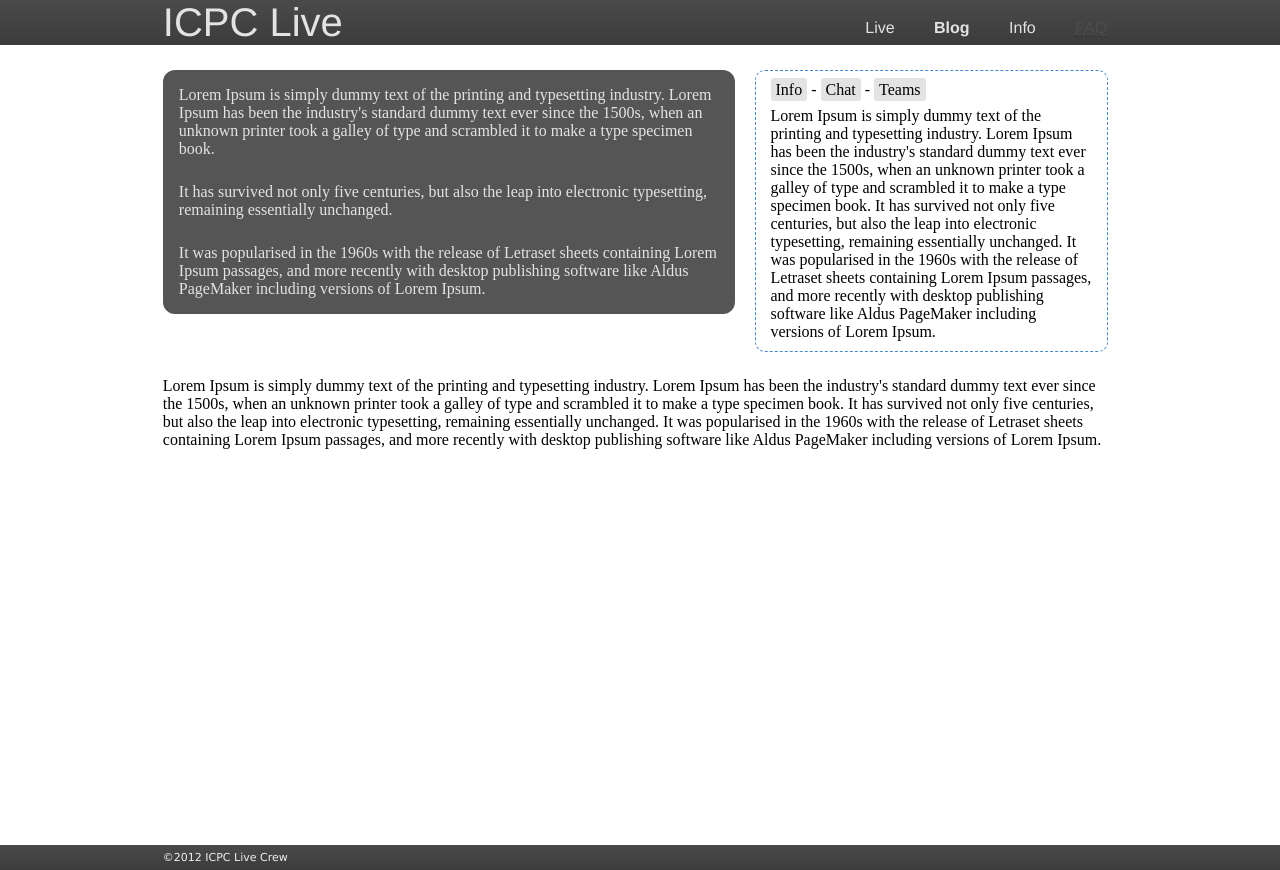
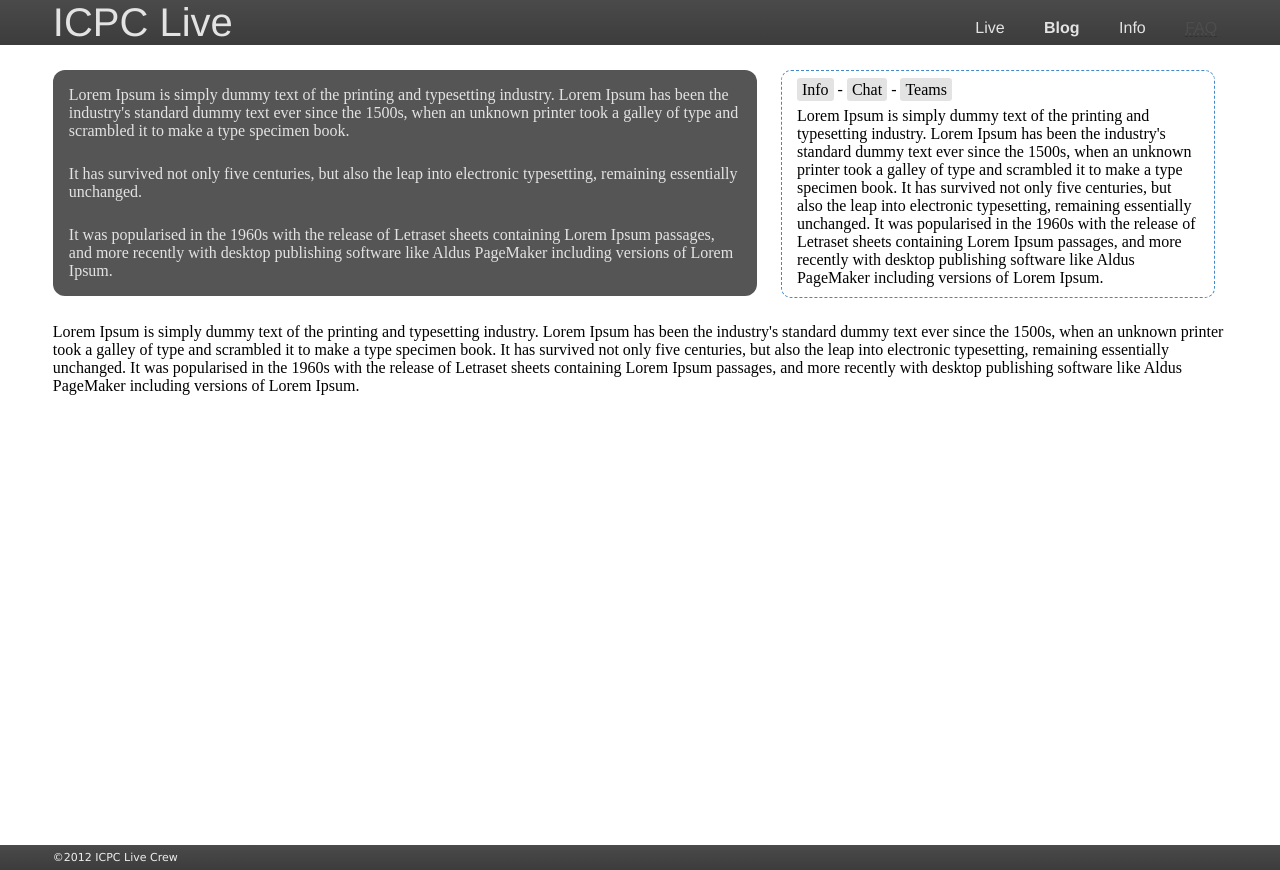
Before and after one commit to nikek/wolf, a PHP site: page /wolf/?view=1 in a window 1280 px wide. Run offline with PHP 8.4, Linux system fonts and the light colour scheme; style sheets or scripts are compiled from the project's sources.

Commit message:
Width: 1200px

```diff
--- a/styles/site.less
+++ b/styles/site.less
@@ -25,7 +25,7 @@
 /////////////
 // MEASURES
 
-@site-max-width: 980px;		// for wrap and footer.
+@site-max-width: 1200px;		// for wrap and footer.
 @site-min-width: 765px;
 @line-height: 2.5rem;	// for paragraphs, lists and other. 2.5rem = 25px;
 
```
